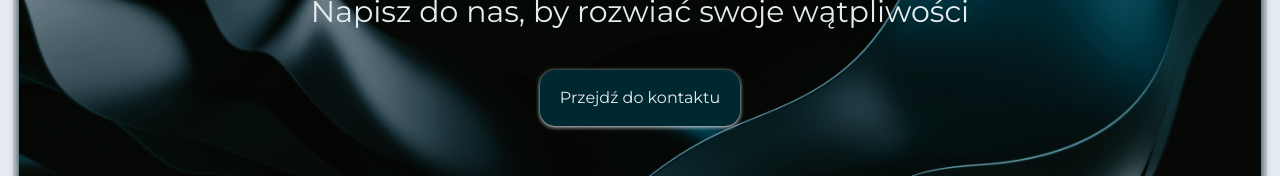
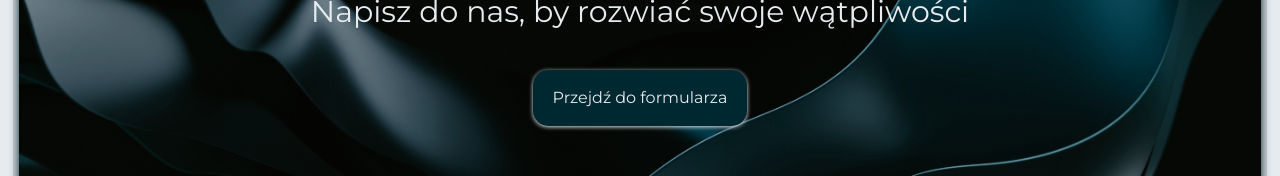
Before and after one commit to designByMilencja/frame-houses, a Next.js app: page /contact in a window 1280 px wide. Shown: the part 394-570 px from the top of the page. Built offline with nearby package versions, Linux system fonts and the light colour scheme.

Commit message:
fix(): changed name of header

```diff
--- a/app/contact/page.jsx
+++ b/app/contact/page.jsx
@@ -1,4 +1,4 @@
-import HeaderHome from "@/components/home/HeaderHome";
+import Header from "@/components/Header";
 import ContactForm from "@/components/contact/ContactForm";
 import Invite from "@/components/contact/Invite";
 
@@ -7,7 +7,7 @@ export default function Contact() {
         <>
             <section id="contact"
                      className="w-full h-screen max-w-[1700px] flexCenter text-text bg-primary relative">
-                <HeaderHome h1="Space Mobile House" h2="Napisz do nas, by rozwiać swoje wątpliwości" text="Przejdź do kontaktu" href="#form"/>
+                <Header h1="Space Mobile House" h2="Napisz do nas, by rozwiać swoje wątpliwości" text="Przejdź do formularza" href="#form"/>
                 <div className="shadow absolute bg-cover bg-center h-[97%] w-[97%] rounded-[15px] overflow-hidden z-[1]"
                      style={{backgroundImage: "url('/assets/images/contact.jpg')"}}>
                 </div>
--- a/app/houses/page.jsx
+++ b/app/houses/page.jsx
@@ -1,6 +1,6 @@
 import HeroHouses from "@/components/houses/HeroHouses";
 import Products from "@/components/houses/Products";
-import HeaderHome from "@/components/home/HeaderHome";
+import Header from "@/components/Header";
 
 export default function Houses() {
     return (
@@ -8,7 +8,7 @@ export default function Houses() {
             <section id="houses"
                      className="w-full h-screen max-w-[1700px] flexCenter text-primary relative">
                 <HeroHouses/>
-                <HeaderHome h1="Space Mobile Home" h2="Sprawdź jaki dom mamy dla Ciebie" text="Modele domów szkieletowych" href="/houses#models"/>
+                <Header h1="Space Mobile Home" h2="Sprawdź jaki dom mamy dla Ciebie" text="Modele domów szkieletowych" href="/houses#models"/>
             </section>
             <section id="houses-types"
                      className="w-full max-w-[1700px] flexCenter text-primary relative">
--- a/app/page.jsx
+++ b/app/page.jsx
@@ -1,7 +1,7 @@
 'use client'
 import {useEffect, useState} from "react";
 import {backgrounds} from "@/constants";
-import HeaderHome from "@/components/home/HeaderHome";
+import Header from "@/components/Header";
 import Backgrounds from "@/components/home/Backgrounds";
 import Hero from "@/components/home/Hero";
 import Advantages from "@/components/home/Advantages";
@@ -29,7 +29,7 @@ export default function Home() {
             <section id="home-box"
                      className="w-full h-screen max-w-[1700px] flexCenter relative text-text">
                 <Hero backgroundIndex={backgroundIndex}/>
-                <HeaderHome h1="Space Mobile House" h2="Twoja wymarzona przestrzeń - nasze domy mobilne"  text="Sprawdź nasze domy szkieletowe" href="/houses#products"/>
+                <Header h1="Space Mobile House" h2="Twoja wymarzona przestrzeń - nasze domy mobilne" text="Sprawdź nasze domy szkieletowe" href="/houses#products"/>
                 <Backgrounds handleBackgroundChange={handleBackgroundChange} backgroundIndex={backgroundIndex}/>
             </section>
             <section id="about-box" className="w-full flexStart flex-col bg-green my-5">
--- a/app/production/page.jsx
+++ b/app/production/page.jsx
@@ -1,12 +1,12 @@
-import HeaderHome from "@/components/home/HeaderHome";
-import ProductionBox from "@/components/production/ProductionBox";
+import Header from "@/components/Header";
+import Productions from "@/components/productions/Productions";
 
 export default function Production() {
     return (
         <>
             <section id="production"
                      className="w-full h-screen max-w-[1700px] flexCenter text-text bg-primary relative">
-                <HeaderHome h1="Space Mobile House" h2="Poznaj etapy budowy naszych domów" text="Przejdź do kontaktu" href="/contact#form"/>
+                <Header h1="Space Mobile House" h2="Poznaj etapy budowy naszych domów" text="Przejdź do kontaktu" href="/contact#form"/>
                 <div className="shadow absolute bg-cover bg-center h-[97%] w-[97%] rounded-[15px] overflow-hidden z-[1]"
                      style={{backgroundImage: "url('/assets/images/production.jpg')"}}>
                 </div>
@@ -14,7 +14,7 @@ export default function Production() {
             </section>
             <section id="houses-types"
                      className="w-full max-w-[1200px] flexCenter flex-col text-text relative">
-                <ProductionBox/>
+                <Productions/>
             </section>
         </>
     )
--- a/components/home/HeaderHome.jsx
+++ b/components/Header.jsx
@@ -3,7 +3,7 @@ import {motion} from "framer-motion";
 import {move2} from "@/utils/motion";
 import Button from "@/components/Button";
 
-const HeaderHome = ({h1, h2, text, href}) => {
+const Header = ({h1, h2, text, href}) => {
     return (
         <motion.div
             variants={move2} initial="hidden" whileInView="show"
@@ -14,4 +14,4 @@ const HeaderHome = ({h1, h2, text, href}) => {
         </motion.div>
     )
 }
-export default HeaderHome
+export default Header
```
